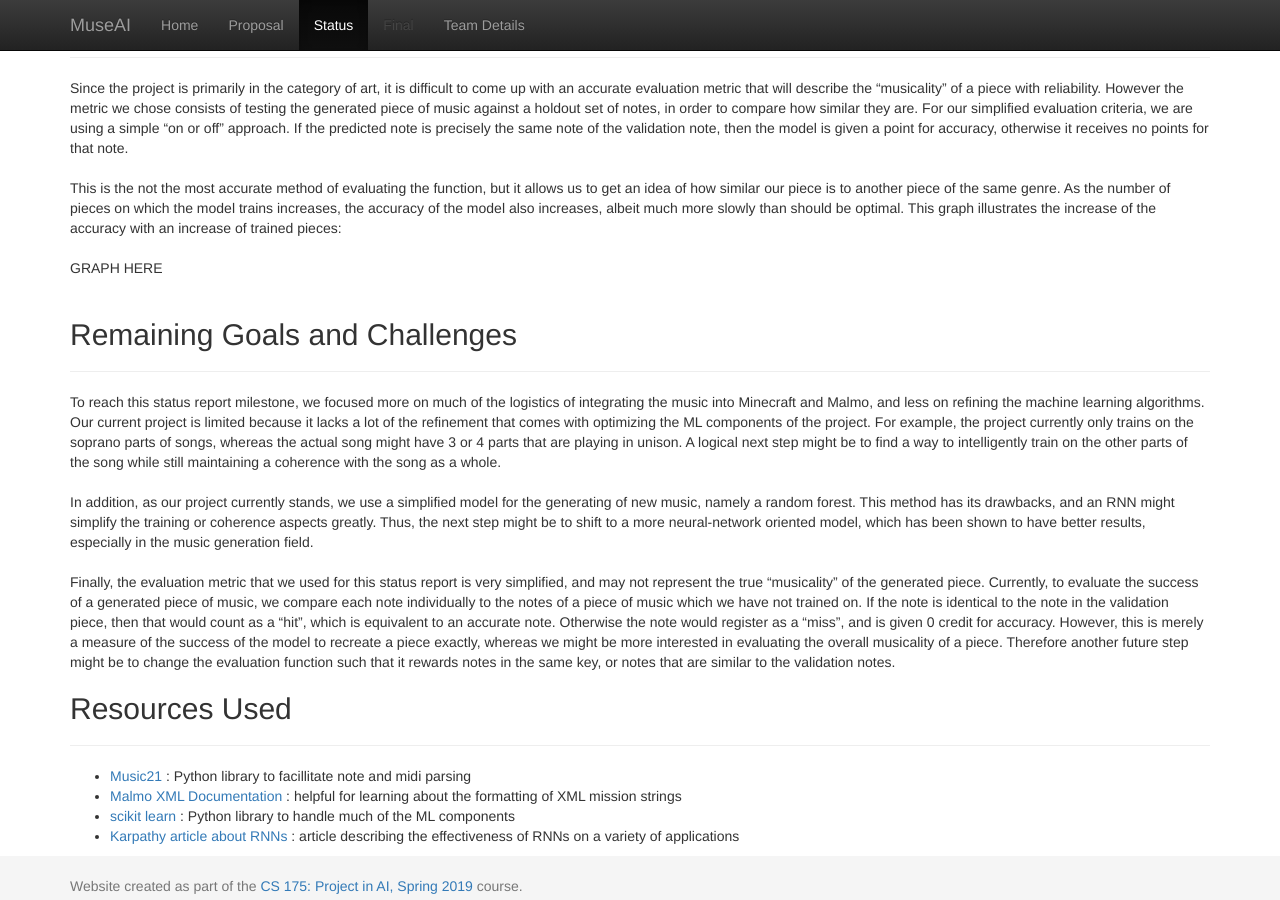
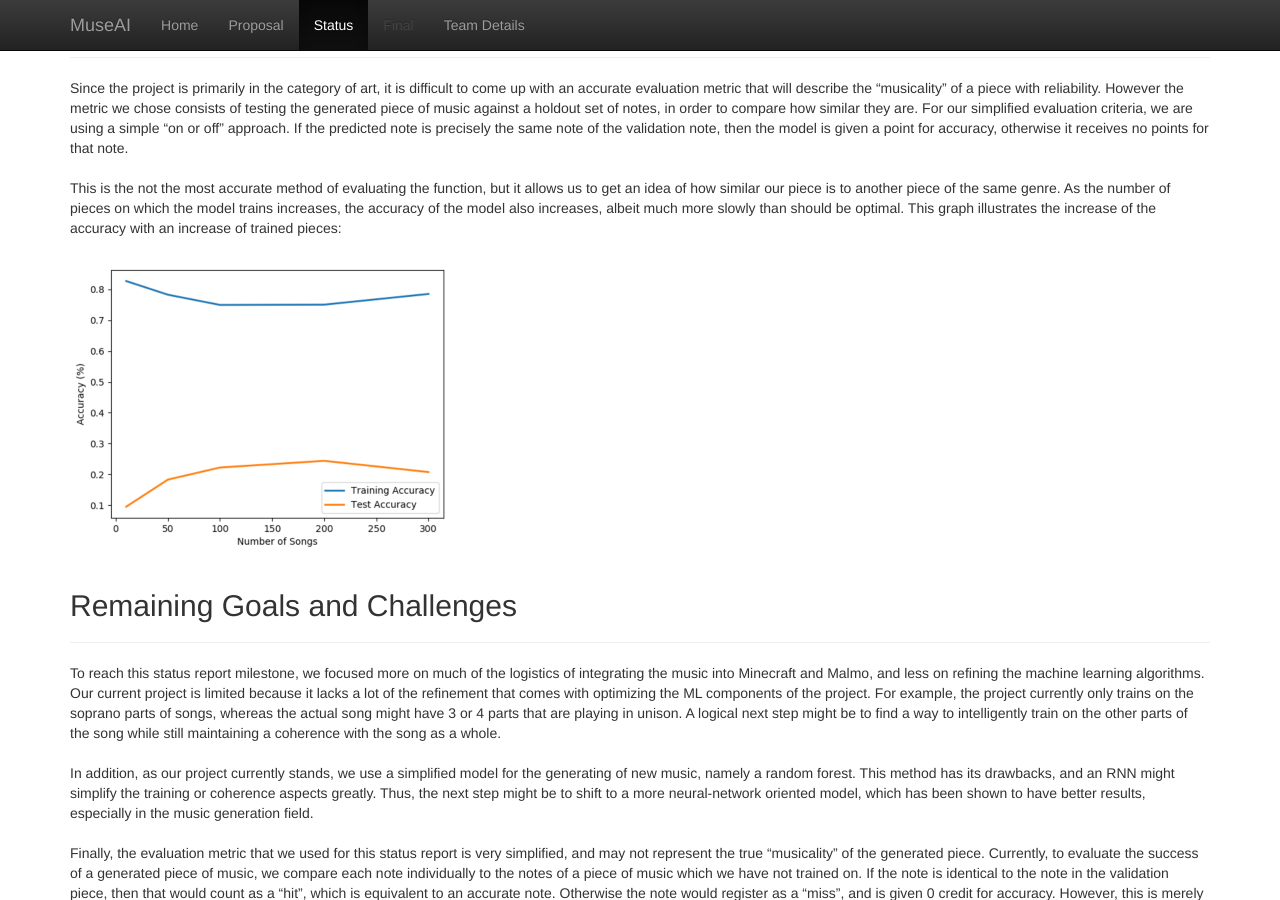
Before and after one commit to DylanAgiman/MuseAI, a Jekyll site: the page built from docs/status.md, in a window 1280 px wide and 900 px high, scrolled down 697 px. Built offline with Jekyll 4.4.1, drawn with Linux system fonts in a browser that asks for light colours.

Commit message:
add graph and status

```diff
--- a/docs/status.md
+++ b/docs/status.md
@@ -21,7 +21,7 @@ Since the project is primarily in the category of art, it is difficult to come u
 <br><br>
 This is the not the most accurate method of evaluating the function, but it allows us to get an idea of how similar our piece is to another piece of the same genre. As the number of pieces on which the model trains increases, the accuracy of the model also increases, albeit much more slowly than should be optimal. This graph illustrates the increase of the accuracy with an increase of trained pieces:
 <br><br>
-GRAPH HERE
+![training graph](Training_graph.png)
 <br><br>
 
 ## Remaining Goals and Challenges
```
Also changed, not shown: docs/Training_graph.png (added).
